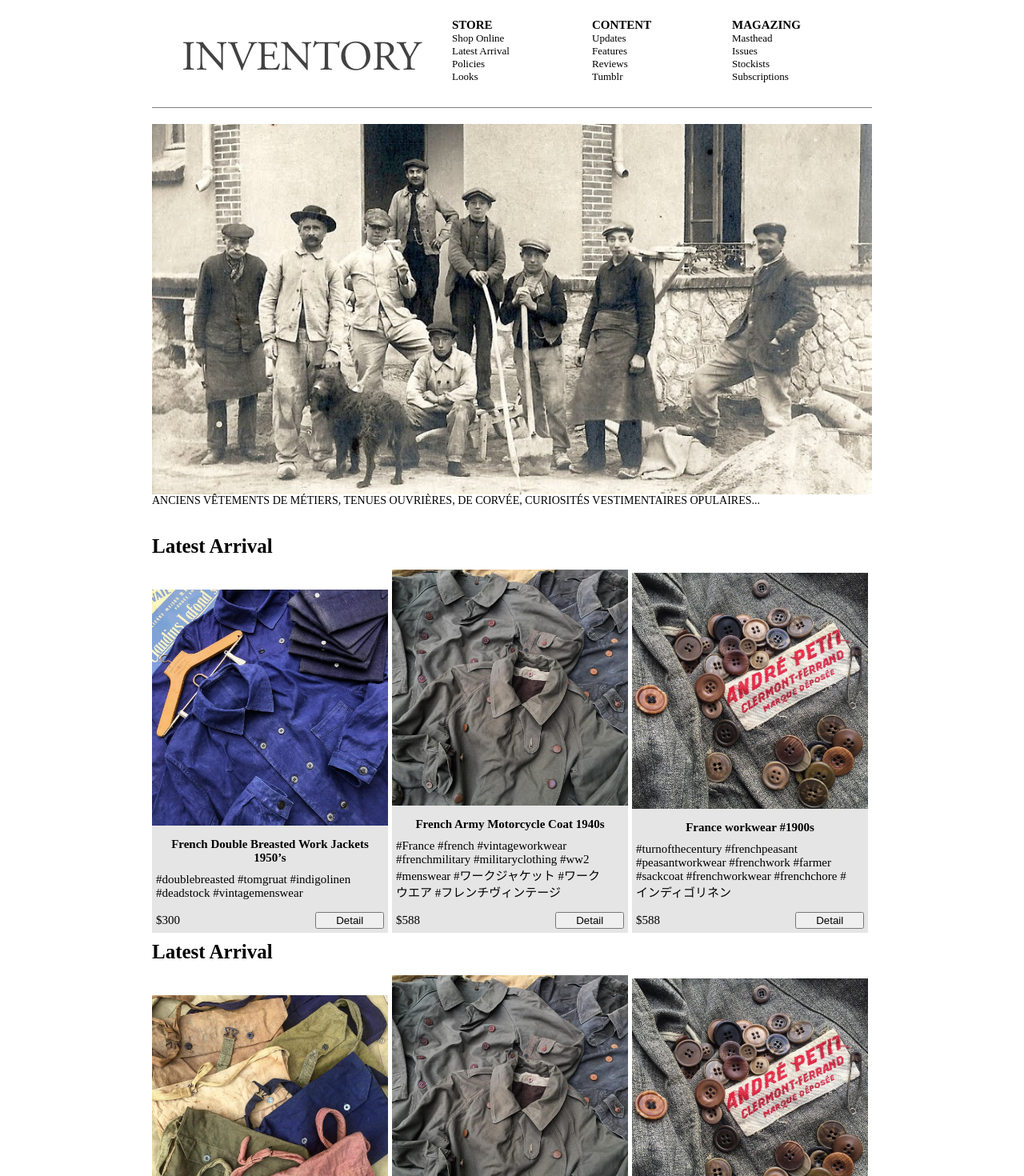
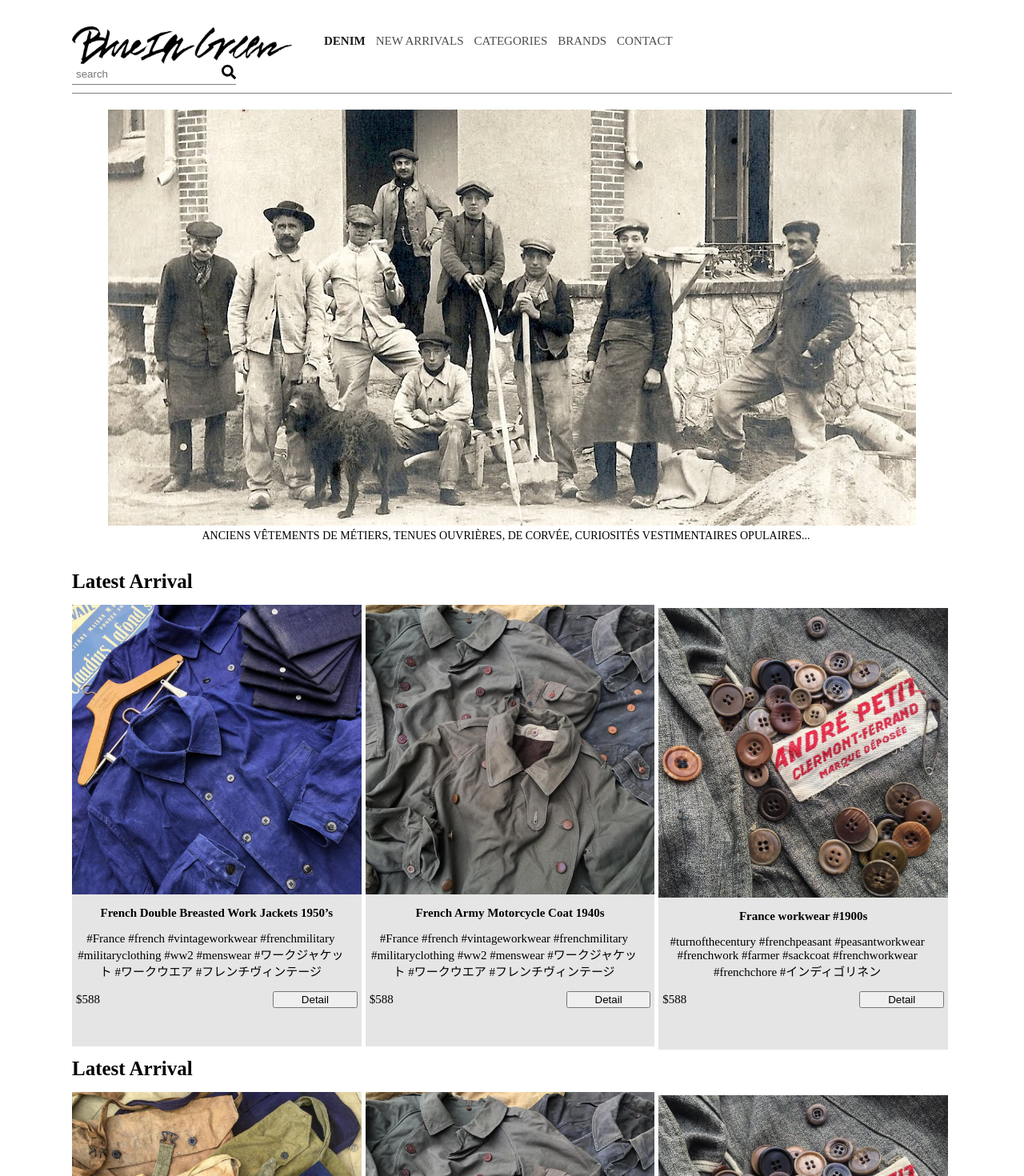
Before and after one commit to ONION-ZX/InventoryStore, a Vue app: page / in a window 1280 px wide. Shown: the top 1470 px of the page at 80% size. Built offline with nearby package versions, Linux system fonts and the light colour scheme.

Commit message:
update Nav component

```diff
--- a/package.json
+++ b/package.json
@@ -8,7 +8,7 @@
     "lint": "vue-cli-service lint"
   },
   "dependencies": {
-    "@fortawesome/fontawesome-free": "^5.1.0",
+    "@fortawesome/fontawesome-free": "^5.2.0",
     "@vue/cli": "^3.0.0-rc.5",
     "axios": "^0.18.0",
     "package.json": "^2.0.1",
--- a/src/components/Footer.vue
+++ b/src/components/Footer.vue
@@ -8,5 +8,6 @@
 .footer {
   padding:5px;
   color: rgba(0,0,0,.5);
+  border-bottom: 1px solid rgba(0,0,0,.3);
 }
 </style>
--- a/src/components/Nav.vue
+++ b/src/components/Nav.vue
@@ -1,10 +1,17 @@
 <template>
-    <div class="nav">
-        <div class="col-lg-5 logo">
-            <img src="../assets/logo.jpg">
+    <div class="nav-container">
+        <div class="col-lg-3 logo left">
+            <img src="../assets/logo.png">
         </div>
         <div class="col-lg-7 cat">
-            <div class="col-lg-4">
+            <div class="nav">
+                <span class="nav-item active">DENIM</span>
+                <span class="nav-item">NEW ARRIVALS</span>
+                <span class="nav-item">CATEGORIES</span>
+                <span class="nav-item">BRANDS</span>
+                <span class="nav-item">CONTACT</span>
+            </div>
+            <!-- <div class="col-lg-4">
                 <h4>STORE</h4>
                 <a>Shop Online</a>
                 <a>Latest Arrival</a>
@@ -24,35 +31,78 @@
                 <a>Issues</a>
                 <a>Stockists</a>
                 <a>Subscriptions</a>
-            </div>
+            </div> -->
+        </div>
+        <div class="search">
+            <input type="search" placeholder="search" autofocus>
+            <i class="fas fa-search"></i>
+                <!-- <i class="fas fa-cart-plus"></i> -->
+                <!-- <i class="fal fa-search"></i> -->
+                <!-- <i class="fas fa-american-sign-language-interpreting"></i> -->
+                <!-- <i class="fas fa-grin-stars"></i> -->
         </div>
     </div>
 </template>
 
 <style scoped>
-.nav {
+.nav-container {
   font-size: 0;
   padding-top: 15px;
-  padding-bottom: 30px;
+  padding-bottom: 10px;
   border-bottom: 1px solid rgba(0,0,0,.5);
 }
-.nav > * {
+.nav-container > * {
   vertical-align: middle;
 }
-.nav .cat {
+.nav-container .cat {
   font-size: 0;
 }
-.nav .cat .col-lg-4 {
+.nav-container .cat .col-lg-4 {
   font-size: 13px;
 }
 
-.nav .cat .col-lg-4 h4 {
+.nav-container .cat .col-lg-4 h4 {
   font-size: 15px;
 }
 
-.nav .cat .col-lg-4 a {
+.nav-container .cat .col-lg-4 a {
   display: block;
   cursor: pointer;
 }
 
+img {
+    width: 100%;
+    margin-left: 0;
+}
+
+.nav {
+    padding-left: 40px;
+}
+
+.nav .nav-item {
+    font-weight: normal;
+    cursor: pointer;
+    font-size: 15px;
+    margin-right: 13px;
+    color: rgba(0,0,0,.7);
+}
+
+.nav .nav-item.active {
+    color: rgba(0,0,0,.9);
+    font-weight: bold;
+
+}
+
+.search {
+    display: inline-block;
+    font-size: 18px;
+    border-bottom: 1px solid rgba(0,0,0,.5);
+}
+
+.search input {
+    outline: none;
+    padding: 5px;
+    border: 0;
+}
+
 </style>
--- a/src/css/global.css
+++ b/src/css/global.css
@@ -6,7 +6,7 @@
     display: block;
   }
   .container {
-    max-width: 900px;
+    max-width: 1100px;
     margin-left: auto;
     margin-right: auto;
     padding: 0;
--- a/src/main.js
+++ b/src/main.js
@@ -1,4 +1,6 @@
 import './css/global.css';
+import '../node_modules/@fortawesome/fontawesome-free/js/all.js';
+
 import Vue from 'vue';
 import App from './App.vue';
 import Home from './page/Home';
--- a/src/page/Home.vue
+++ b/src/page/Home.vue
@@ -18,9 +18,9 @@
                             </div>
                             <div class="info">
                                 <h4 class="title">French Double Breasted Work Jackets 1950’s</h4>
-                                <div class="desc"> #doublebreasted #tomgruat #indigolinen #deadstock #vintagemenswear</div>
+                                <div class="desc">#France #french #vintageworkwear #frenchmilitary #militaryclothing #ww2 #menswear #ワークジャケット #ワークウエア #フレンチヴィンテージ</div>
                                 <div class="buy">
-                                    <div class="price">$300</div>
+                                    <div class="price">$588</div>
                                     <button type="button">Detail</button>
                                 </div>
                             </div>
@@ -66,7 +66,7 @@
                                 </div>
                                 <div class="info">
                                     <h4 class="title">French Double Breasted Work Jackets 1950’s</h4>
-                                    <div class="desc"> #doublebreasted #tomgruat #indigolinen #deadstock #vintagemenswear</div>
+                                    <div class="desc"> #France #french #vintageworkwear #frenchmilitary #militaryclothing #ww2 #menswear #ワークジャケット #ワークウエア #フレンチヴィンテージ</div>
                                     <div class="buy">
                                         <div class="price">$300</div>
                                         <button type="button">Detail</button>
@@ -114,7 +114,7 @@
                             </div>
                             <div class="info">
                                 <h4 class="title">French Double Breasted Work Jackets 1950’s</h4>
-                                    <div class="desc"> #doublebreasted #tomgruat #indigolinen #deadstock #vintagemenswear</div>
+                                <div class="desc">#France #french #vintageworkwear #frenchmilitary #militaryclothing #ww2 #menswear #ワークジャケット #ワークウエア #フレンチヴィンテージ</div>
                                 <div class="buy">
                                     <div class="price">$300</div>
                                     <button type="button">Detail</button>
@@ -155,6 +155,7 @@
                 </div>
             </div>
         </div>
+        <Footer/>
     </div>
 </template>
 
@@ -168,10 +169,11 @@ export default {
 
 <style scoped>
     .desc {
-        display: inline-block;
+        display: block;
         padding: 15px;
-        padding-top: 0;
+        padding-top: 5px;
         padding-left: 0;
+        text-align: center;
     }
     .slider,
     .main {
@@ -183,13 +185,14 @@ export default {
     }
     .info {
         padding: 5px;
+        height: 180px;
     }
 
     .row {
         margin-top: 10px;
     }
 
-    .row > * {
+    .row .info {
         font-size: 15px;
     }
     .row h2 {
--- /dev/null
+++ b/vue.config.js
@@ -0,0 +1,6 @@
+module.exports = {
+    // options...
+    css: {
+        sourceMap: true,
+    },
+};
```
Also changed, not shown: src/assets/logo.png (added), 1 other file (tests, documents, lock files or other folders). Lines whose indentation alone changed are shown as unchanged.
